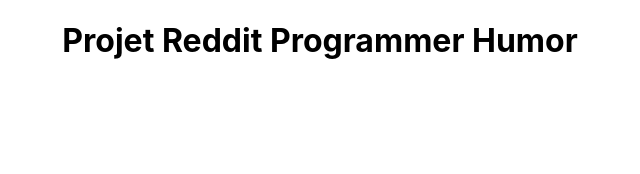
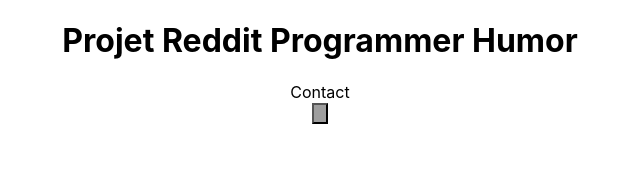
Before and after one commit to WildCodeSchool/btz-0920-p2-programmerhumor, a React (Create React App) app: page / in a window 1280 px wide. Shown: the top 174 px of the page, without its empty margins (320-960 px from the left). Built offline with nearby package versions, Linux system fonts and the light colour scheme; grey boxes are pictures that could not be loaded.

Commit message:
component started

```diff
--- a/src/App.jsx
+++ b/src/App.jsx
@@ -1,9 +1,12 @@
+// import React from 'react';
 import './App.css';
+import Footer from './components/Footer';
 
 function App() {
   return (
     <div className="App">
       <h1>Projet Reddit Programmer Humor</h1>
+      <Footer />
     </div>
   );
 }
--- /dev/null
+++ b/src/components/Footer.jsx
@@ -0,0 +1,15 @@
+// import React from 'react';
+import './footer.css';
+
+function Footer() {
+  return (
+    <footer>
+      <div>
+        <div>Contact</div>
+        <input type="button" className="footerButton" />
+      </div>
+    </footer>
+  );
+}
+
+export default Footer;
--- /dev/null
+++ b/src/components/footer.css
@@ -0,0 +1,3 @@
+.footerButton {
+  background-image: url(../arrow.png);
+}
```
Also changed, not shown: arrow.png (added).
